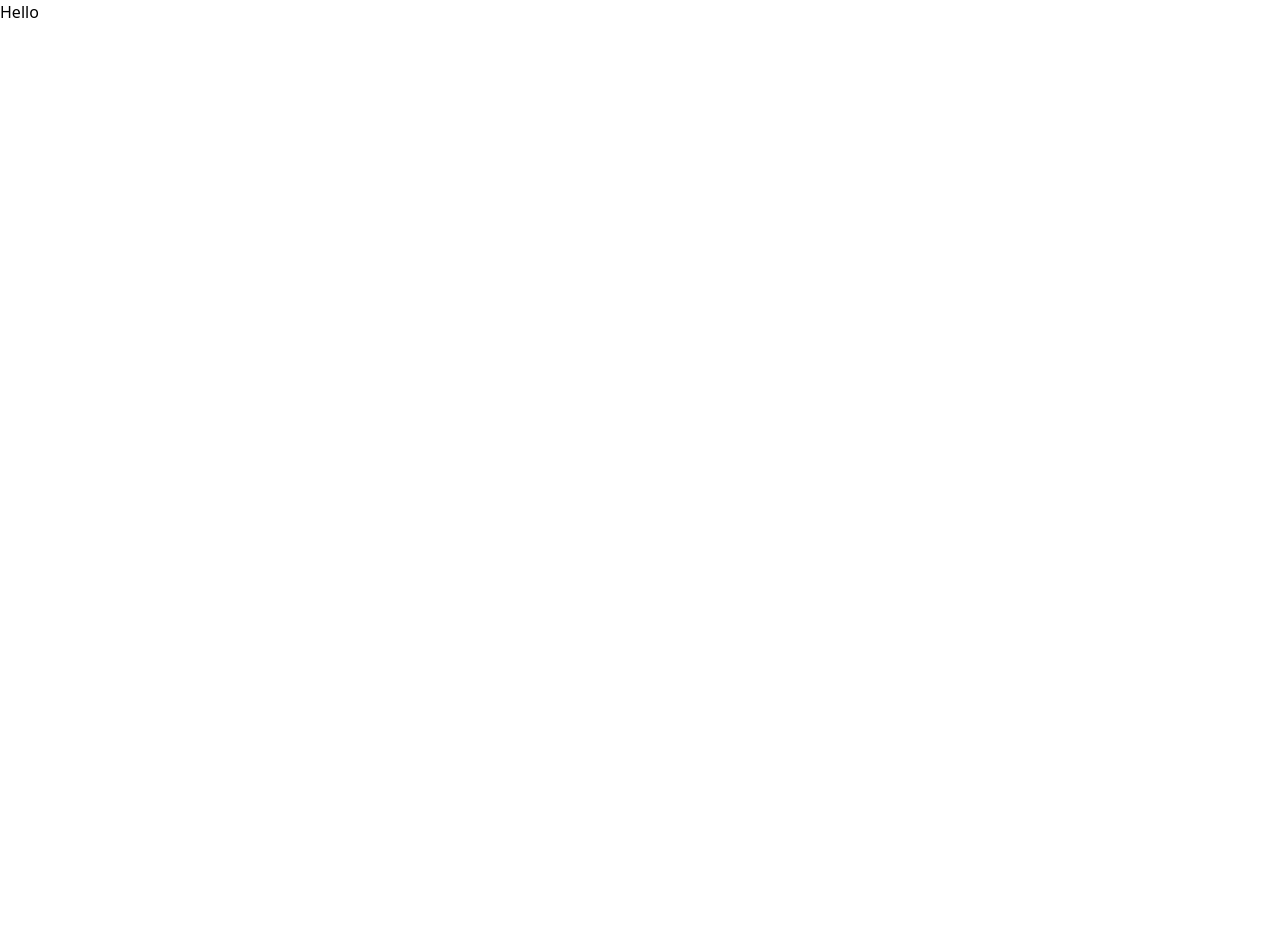
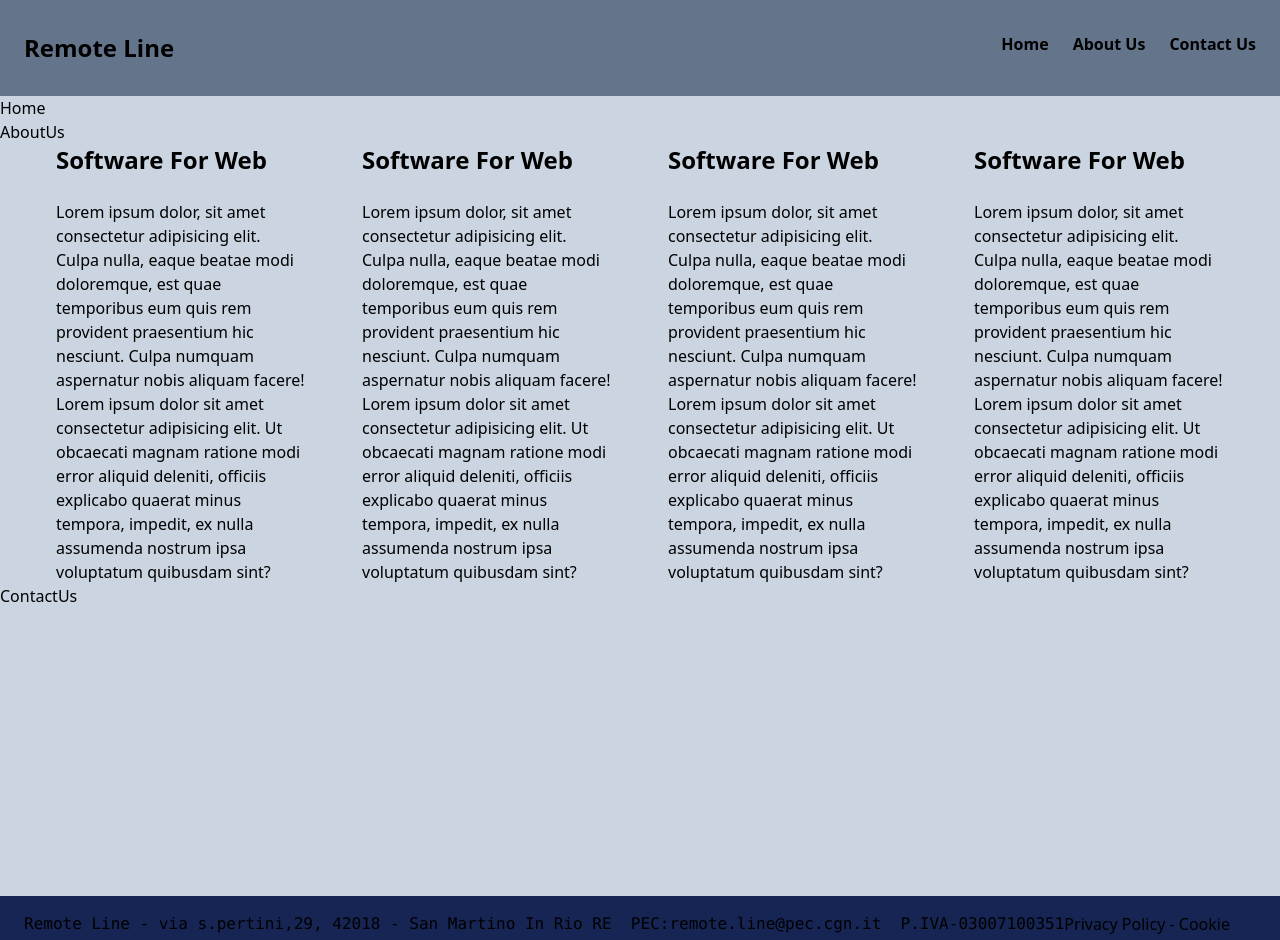
Before and after one commit to sohailabbas11/RemoteLine-Landing, a React (Create React App) app: page / in a window 1280 px wide. Shown: the top 940 px of the page. Before the commit the page ends 800 px from the top, so only its background shows below. Built offline with nearby package versions, Linux system fonts and the light colour scheme.

Commit message:
folder structure created

```diff
--- a/src/App.tsx
+++ b/src/App.tsx
@@ -1,9 +1,13 @@
-import React from 'react';
+import Footer from './components/Footer';
+import Header from './components/Header';
+import Main from './components/Main';
 
 function App() {
   return (
     <div className="App">
-      Hello
+      <Header />
+      <Main />
+      <Footer />
     </div>
   );
 }
--- /dev/null
+++ b/src/components/AboutUs.tsx
@@ -0,0 +1,9 @@
+import React from 'react'
+
+const AboutUs = () => {
+    return (
+        <div>AboutUs</div>
+    )
+}
+
+export default AboutUs
--- /dev/null
+++ b/src/components/ContactUs.tsx
@@ -0,0 +1,9 @@
+import React from 'react'
+
+const ContactUs = () => {
+    return (
+        <div>ContactUs</div>
+    )
+}
+
+export default ContactUs
--- /dev/null
+++ b/src/components/Footer.tsx
@@ -0,0 +1,17 @@
+import React from 'react'
+
+const Footer = () => {
+    return (
+        <div className='bg-blue-950 py-4 flex flex-col'>
+            <div className='flex flex-row justify-between px-6'>
+                <pre>Remote Line - via s.pertini,29, 42018 - San Martino In Rio RE  PEC:remote.line@pec.cgn.it  P.IVA-03007100351</pre>
+                <span>Privacy Policy - Cookie Policy</span>
+            </div>
+            <div className='flex justify-center py-2'>
+                <span>&copy; Copyright 2023 Remote Line</span>
+            </div>
+        </div>
+    )
+}
+
+export default Footer
--- /dev/null
+++ b/src/components/Header.tsx
@@ -0,0 +1,16 @@
+import React from 'react'
+
+const Header = () => {
+    return (
+        <div className='flex bg-slate-500 justify-between py-8'>
+            <div className='font-bold text-2xl ml-6'>Remote Line</div>
+            <div className='font-semibold mr-6 flex flex-row gap-6 cursor-pointer'>
+                <span className=' hover:text-white'>Home</span>
+                <span className=' hover:text-white'>About Us</span>
+                <span className=' hover:text-white'>Contact Us</span>
+            </div>
+        </div>
+    )
+}
+
+export default Header
--- /dev/null
+++ b/src/components/Home.tsx
@@ -0,0 +1,9 @@
+import React from 'react'
+
+const Home = () => {
+    return (
+        <div>Home</div>
+    )
+}
+
+export default Home
--- /dev/null
+++ b/src/components/Main.tsx
@@ -0,0 +1,17 @@
+import AboutUs from './AboutUs'
+import ContactUs from './ContactUs'
+import Home from './Home'
+import OurServices from './OurServices'
+
+const Main = () => {
+    return (
+        <div className='bg-slate-300 h-screen'>
+            <Home />
+            <AboutUs />
+            <OurServices />
+            <ContactUs />
+        </div>
+    )
+}
+
+export default Main
--- /dev/null
+++ b/src/components/OurServices.tsx
@@ -0,0 +1,25 @@
+
+const OurServices = () => {
+    return (
+        <div className="flex flex-row mx-14 gap-14">
+            <div>
+                <h2 className="font-bold text-2xl mb-6">Software For Web</h2>
+                <p>Lorem ipsum dolor, sit amet consectetur adipisicing elit. Culpa nulla, eaque beatae modi doloremque, est quae temporibus eum quis rem provident praesentium hic nesciunt. Culpa numquam aspernatur nobis aliquam facere! Lorem ipsum dolor sit amet consectetur adipisicing elit. Ut obcaecati magnam ratione modi error aliquid deleniti, officiis explicabo quaerat minus tempora, impedit, ex nulla assumenda nostrum ipsa voluptatum quibusdam sint?</p>
+            </div>
+            <div>
+                <h2 className="font-bold text-2xl mb-6">Software For Web</h2>
+                <p>Lorem ipsum dolor, sit amet consectetur adipisicing elit. Culpa nulla, eaque beatae modi doloremque, est quae temporibus eum quis rem provident praesentium hic nesciunt. Culpa numquam aspernatur nobis aliquam facere! Lorem ipsum dolor sit amet consectetur adipisicing elit. Ut obcaecati magnam ratione modi error aliquid deleniti, officiis explicabo quaerat minus tempora, impedit, ex nulla assumenda nostrum ipsa voluptatum quibusdam sint?</p>
+            </div>
+            <div>
+                <h2 className="font-bold text-2xl mb-6">Software For Web</h2>
+                <p>Lorem ipsum dolor, sit amet consectetur adipisicing elit. Culpa nulla, eaque beatae modi doloremque, est quae temporibus eum quis rem provident praesentium hic nesciunt. Culpa numquam aspernatur nobis aliquam facere! Lorem ipsum dolor sit amet consectetur adipisicing elit. Ut obcaecati magnam ratione modi error aliquid deleniti, officiis explicabo quaerat minus tempora, impedit, ex nulla assumenda nostrum ipsa voluptatum quibusdam sint?</p>
+            </div>
+            <div>
+                <h2 className="font-bold text-2xl mb-6">Software For Web</h2>
+                <p>Lorem ipsum dolor, sit amet consectetur adipisicing elit. Culpa nulla, eaque beatae modi doloremque, est quae temporibus eum quis rem provident praesentium hic nesciunt. Culpa numquam aspernatur nobis aliquam facere! Lorem ipsum dolor sit amet consectetur adipisicing elit. Ut obcaecati magnam ratione modi error aliquid deleniti, officiis explicabo quaerat minus tempora, impedit, ex nulla assumenda nostrum ipsa voluptatum quibusdam sint?</p>
+            </div>
+        </div>
+    )
+}
+
+export default OurServices
```
